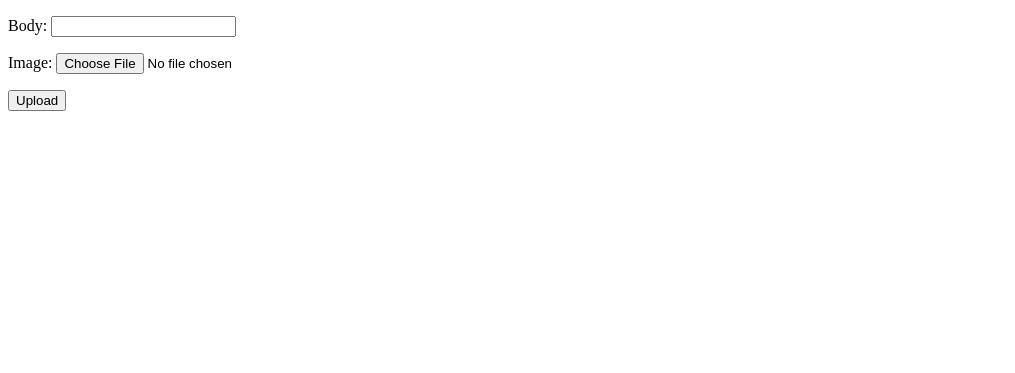
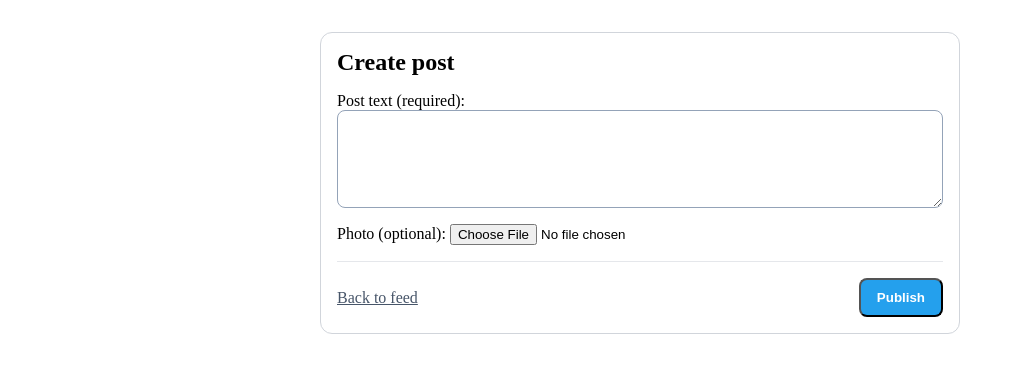
Before and after one commit to sangT220222/social_media_app, a Django app: page /posts/new/ in a window 1280 px wide. Shown: the top 373 px of the page, without its empty margins (0-1015 px from the left). Run offline with Django 5.2, Linux system fonts and the light colour scheme; the visitor is signed in with stand-in values (Sample User, id 1).

Commit message:
feature: tidied create post page to have better user interface

```diff
--- a/app/posts/forms.py
+++ b/app/posts/forms.py
@@ -7,7 +7,10 @@ class PostForm(forms.ModelForm):
         model = Post
         # User enters the body, view sets author, django sets createdAt on first save
         fields=["body","image"]
-
+        labels={"body": "Post text (required)", "image": "Photo (optional)"}
+        widgets ={
+            "body": forms.Textarea(attrs={"rows": 4}),
+        }
 class CommentForm(forms.ModelForm):
     # specifies which model to use
     class Meta:
--- a/app/posts/static/posts/feed.css
+++ b/app/posts/static/posts/feed.css
@@ -14,18 +14,20 @@
   display: inline-block;
   padding: 0.625rem 1rem;
   border-radius: 0.5rem;
-  background: #1d4ed8;
+  background: #24a0ed;
   color: white;
   font-weight: 600;
   text-decoration: none;
 }
 
 .create-post-link:hover {
-  background: #1e40af;
+  background: #07649f;
 }
-
+.create-post-link:active {
+  background-color: #055482;
+}
 .create-post-link:focus-visible {
-  outline: 2px solid #1d4ed8;
+  outline: 2px solid #24a0ed;
   outline-offset: 3px;
 }
 .post-card {
@@ -111,3 +113,40 @@
   line-height: 1.5;
   overflow-wrap: anywhere;
 }
+
+.compose-page {
+  margin-block: 2rem;
+}
+
+.compose-page h1 {
+  margin: 0 0 1rem;
+}
+
+.compose-form > p {
+  margin: 0 0 1rem;
+}
+
+.compose-form textarea {
+  display: block;
+  box-sizing: border-box;
+  width: 100%;
+  padding: 0.75rem;
+  border: 1px solid #94a3b8;
+  border-radius: 0.5rem;
+  font: inherit;
+  resize: vertical;
+}
+
+.compose-actions {
+  display: flex;
+  align-items: center;
+  justify-content: space-between;
+  flex-wrap: wrap;
+  gap: 0.75rem;
+  padding-top: 1rem;
+  border-top: 1px solid #e5e7eb;
+}
+
+.compose-actions > a {
+  color: #475569;
+}
--- a/app/posts/templates/create_post.html
+++ b/app/posts/templates/create_post.html
@@ -1,15 +1,33 @@
+{% load static %}
 <!DOCTYPE html>
-<html>
+<html lang="en">
+  <head>
+    <meta charset="utf-8" />
+    <meta name="viewport" content="width=device-width, initial-scale=1" />
+    <link rel="stylesheet" href="{% static 'posts/feed.css' %}" />
+    <title>Create post</title>
+  </head>
   <body>
-    <!-- Submit it to the create_post URL using POST -->
+    <main class="feed compose-page">
+      <section class="post-card">
+        <h1>Create post</h1>
+
         <form
+          class="compose-form"
           method="post"
-      action="{% url 'create_post'%}"
+          action="{% url 'create_post' %}"
           enctype="multipart/form-data"
         >
-      <!-- enctype specified as form can take in binary files - img and audio -->
           {% csrf_token %} {{ form.as_p }}
-      <button type="submit">Upload</button>
+
+          <div class="compose-actions">
+            <a href="{% url 'feed' %}">Back to feed</a>
+            <button class="create-post-link publish-button" type="submit">
+              Publish
+            </button>
+          </div>
         </form>
+      </section>
+    </main>
   </body>
 </html>
--- a/app/posts/templates/initialTemplate.html
+++ b/app/posts/templates/initialTemplate.html
@@ -7,7 +7,7 @@
     <title>ThSh</title>
   </head>
   <body>
-    <main class=""feed">
+    <main class="feed">
       <div class = "feed-toolbar">
         <!-- tells django to look up url patter named created_post - browser sends a GET -->
         <a href="{%url 'create_post'%}" class="create-post-link">Create post</a>
```
Lines whose indentation alone changed are shown as unchanged.
